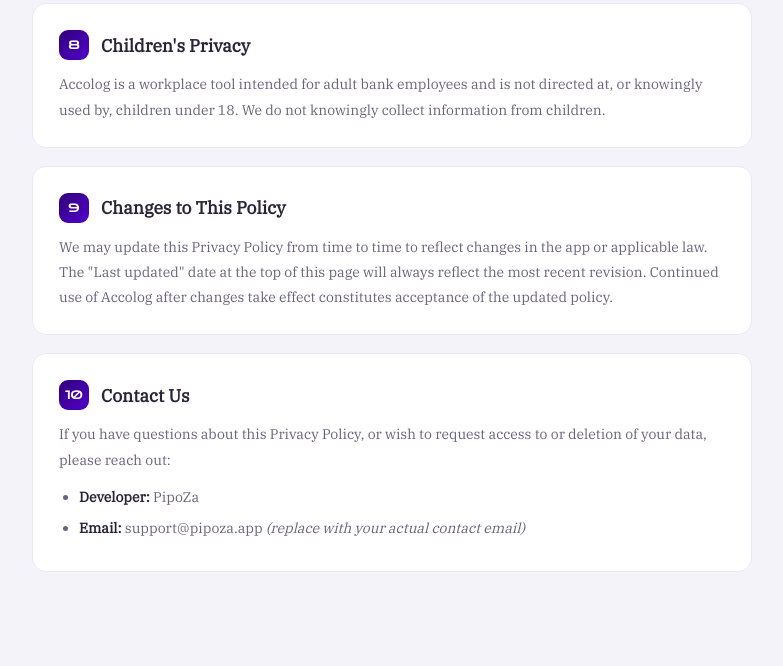
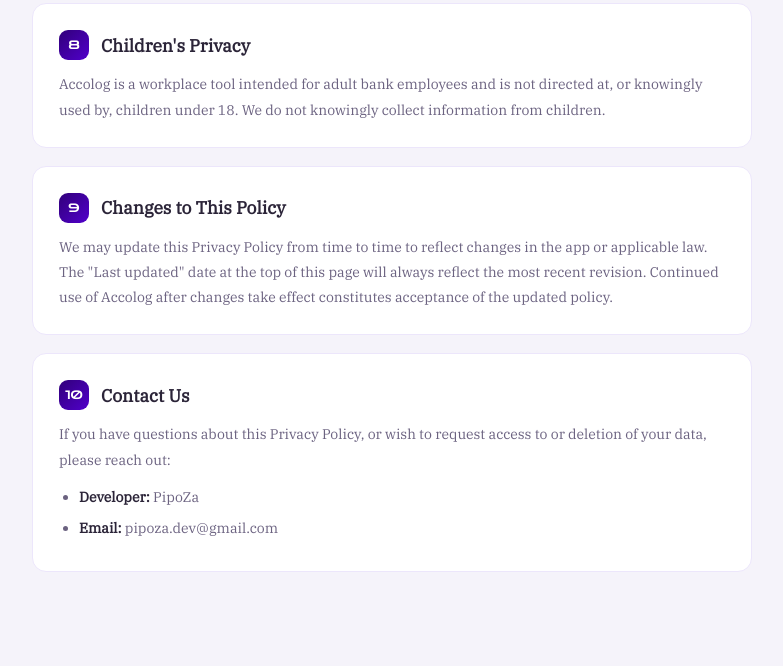
Before and after one commit to Piush-Mandal/accolog.in, a plain HTML site: page privacy_policy.html in a window 1280 px wide. Shown: the part 2728-3394 px from the top of the page, without its empty margins (248-1031 px from the left). Drawn offline with Linux system fonts and the light colour scheme.

Commit message:
Update contact email in privacy policy

```diff
--- a/privacy_policy.html
+++ b/privacy_policy.html
@@ -329,7 +329,7 @@
       <p>If you have questions about this Privacy Policy, or wish to request access to or deletion of your data, please reach out:</p>
       <ul>
         <li><strong>Developer:</strong> PipoZa</li>
-        <li><strong>Email:</strong> support@pipoza.app <em>(replace with your actual contact email)</em></li>
+        <li><strong>Email:</strong> pipoza.dev@gmail.com</li>
       </ul>
     </section>
 
```
